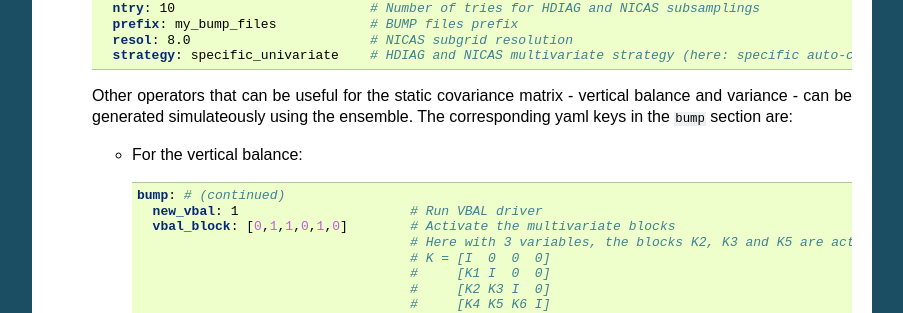
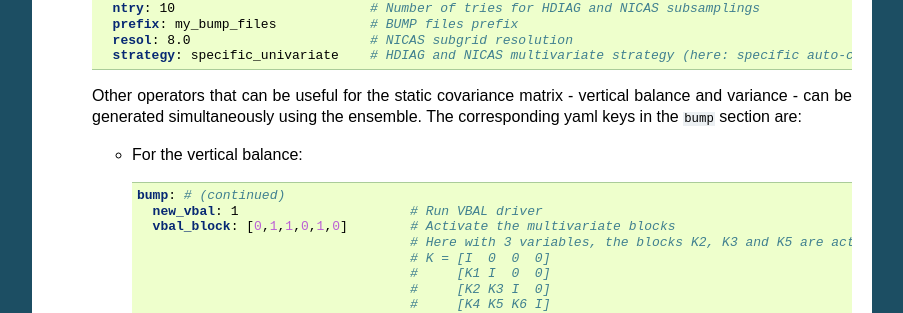
Before and after one commit to JCSDA/jedi-docs, a Sphinx documentation site: the page built from docs/jedi-components/saber/getting_started.rst, in a window 1280 px wide and 900 px high, scrolled down 1397 px. Shown: the part 173-486 px from the top of the window, without its empty margins (198-1101 px from the left). Built offline with Sphinx 7.4.7, drawn with Linux system fonts in a browser that asks for light colours.

Commit message:
spelling corrections

```diff
--- a/docs/jedi-components/saber/getting_started.rst
+++ b/docs/jedi-components/saber/getting_started.rst
@@ -96,7 +96,7 @@
       resol: 8.0                       # NICAS subgrid resolution
       strategy: specific_univariate    # HDIAG and NICAS multivariate strategy (here: specific auto-correlation for each variable)
 
-  Other operators that can be useful for the static covariance matrix - vertical balance and variance - can be generated simulateously using the ensemble. The corresponding yaml keys in the :code:`bump` section are:
+  Other operators that can be useful for the static covariance matrix - vertical balance and variance - can be generated simultaneously using the ensemble. The corresponding yaml keys in the :code:`bump` section are:
 
   * For the vertical balance:
 
--- a/docs/jedi-components/ufo/obsops.rst
+++ b/docs/jedi-components/ufo/obsops.rst
@@ -101,7 +101,7 @@
 * LinearObsOperator.Absorbers [optional] : controls which of the selected Absorbers will be acted upon in K-Matrix multiplication
 * LinearObsOperator.Clouds [optional] : controls which of the selected Clouds will be acted upon in K-Matrix multiplication
 
-ObsOptions configures the tabulated coeffecient files that are used by CRTM
+ObsOptions configures the tabulated coefficient files that are used by CRTM
 
 * ObsOptions.Sensor_ID : {sensor}_{platform} prefix of the sensor-specific coefficient files, e.g., amsua_n19
 * ObsOptions.EndianType : Endianness of the coefficient files. Either little_endian or big_endian.
```
Also changed, not shown: docs/jedi-components/saber/goals_and_code_organization.rst (+6 -6 lines).
